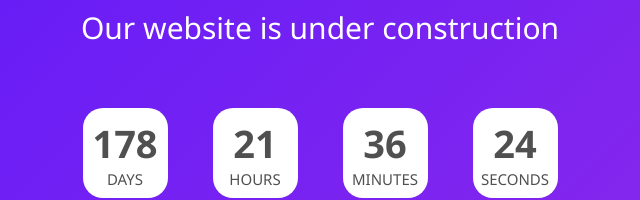
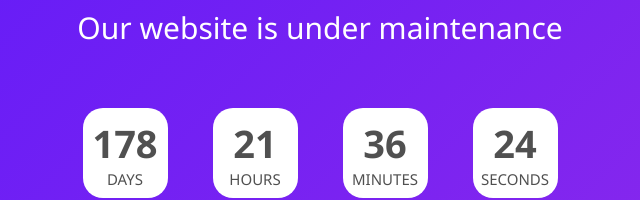
Before and after one commit to HimAnshNA/Sandhairo, a plain HTML site: page index.html in a window 1280 px wide. Shown: the part 240-440 px from the top of the page, 320-960 px from the left. Drawn offline with Linux system fonts and the light colour scheme.

Commit message:
Update index.html

```diff
--- a/index.html
+++ b/index.html
@@ -187,7 +187,7 @@
   </head>
   <body>
     <p class="head">COMING SOON</p>
-    <p class="subtext">Our website is under construction</p>
+    <p class="subtext">Our website is under maintenance</p>
     <div class="maindiv">
       <div class="subdiv">
         <div class="timenum" id="days"></div>
```
